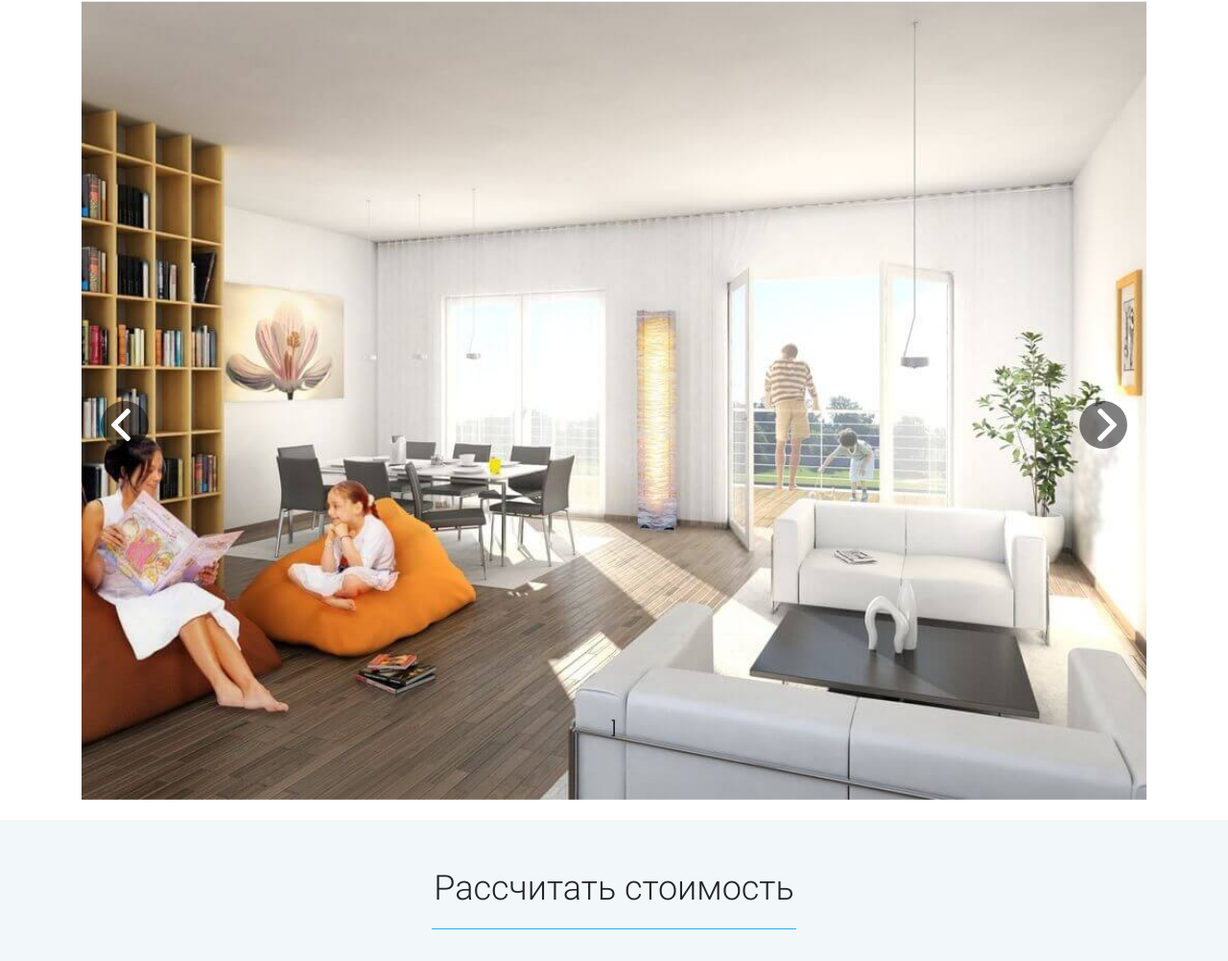
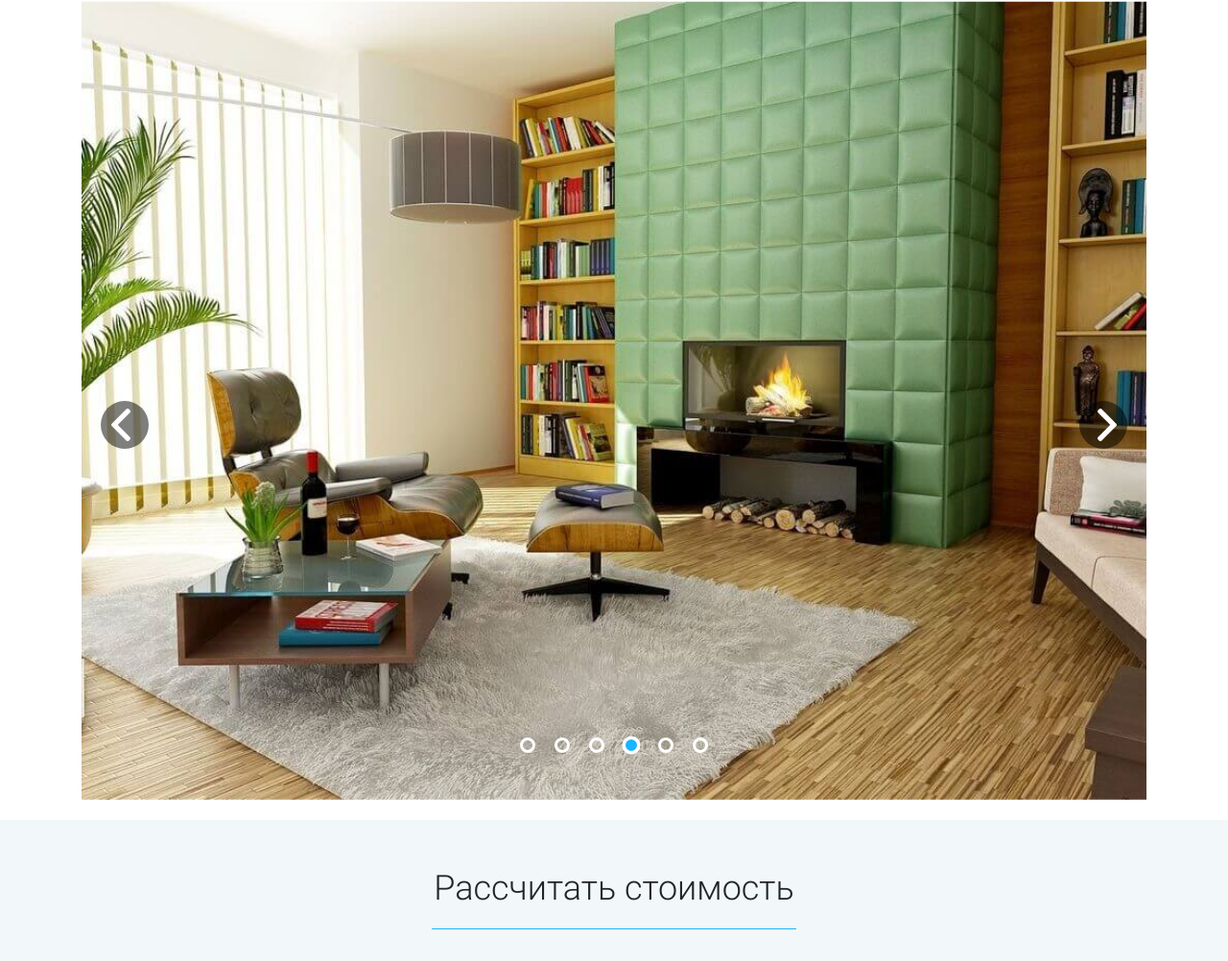
Before and after one commit to JuliaKhayrulina/landing, a plain HTML site: page index.html in a window 1280 px wide. Shown: the part 1536-2538 px from the top of the page at 96% size. Drawn offline with Linux system fonts and the light colour scheme.

Commit message:
Implement slider on the site

```diff
--- a/index.html
+++ b/index.html
@@ -11,7 +11,7 @@
     <link rel="icon" type="image/png" sizes="32x32" href="./images/favicon/favicon-32x32.png" />
     <link rel="icon" type="image/png" sizes="16x16" href="./images/favicon/favicon-16x16.png" />
     <link rel="mask-icon" href="./images/favicon/safari-pinned-tab.svg" color="#5bbad5" />
-    <script src="./script/script.js" defer></script>
+    <script src="./scripts/script.js" defer></script>
     <meta name="msapplication-TileColor" content="#b91d47" />
     <meta name="theme-color" content="#ffffff" />
   </head>
@@ -203,9 +203,7 @@
           </li>
           <a href="#" class="portfolio-btn prev" id="arrow-left"></a>
           <a href="#" class="portfolio-btn next" id="arrow-right"></a>
-          <ul class="portfolio-dots">
-            ]
-          </ul>
+          <ul class="portfolio-dots"></ul>
         </ul>
       </div>
     </div>
```
